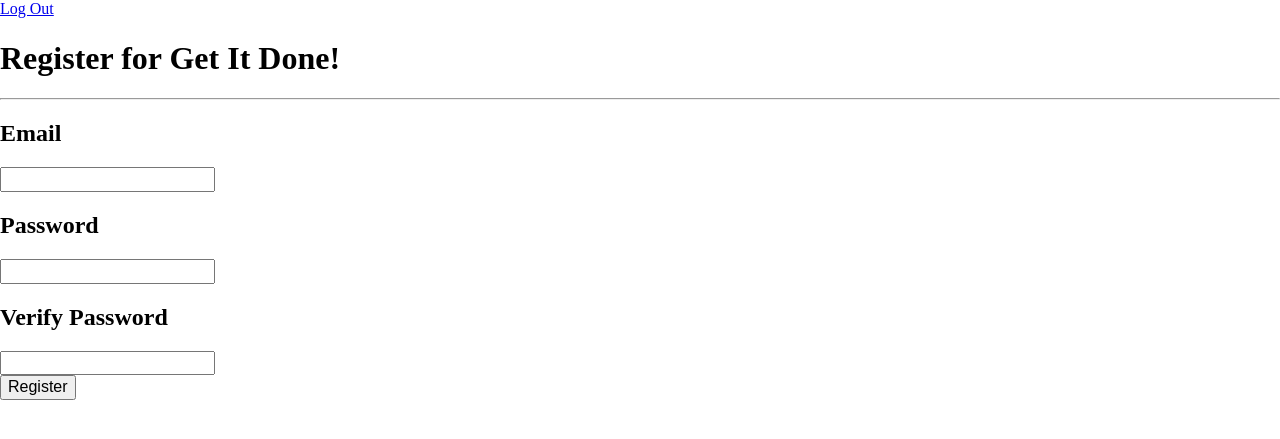
After one commit to JamesCook75/get-it-done, a Flask app: page /register in a window 1280 px wide. The commit adds this page. Shown: the top 439 px of the page. Run offline with Flask 2, Linux system fonts and the light colour scheme.

Commit message:
Class 1- prep - Added Users

```diff
--- a/main.py
+++ b/main.py
@@ -1,4 +1,4 @@
-from flask import Flask, request, redirect, render_template
+from flask import Flask, request, redirect, render_template, session, flash
 from flask_sqlalchemy import SQLAlchemy
 
 app = Flask(__name__)
@@ -6,29 +6,88 @@ app.config['DEBUG'] = True
 app.config['SQLALCHEMY_DATABASE_URI'] = 'mysql+pymysql://get-it-done:beproductive@localhost:8889/get-it-done'
 app.config['SQLALCHEMY_ECHO'] = True
 db = SQLAlchemy(app)
+app.secret_key = 'iewgbaklsjhd'
 
 class Task(db.Model):
     id = db.Column(db.Integer, primary_key=True)
     name = db.Column(db.String(120))
     completed = db.Column(db.Boolean)
+    owner_id = db.Column(db.Integer, db.ForeignKey('user.id'))
 
-    def __init__(self, name):
+    def __init__(self, name, owner):
         self.name = name
         self.completed = False
+        self.owner = owner
+
+class User(db.Model):
+    id = db.Column(db.Integer, primary_key=True)
+    email = db.Column(db.String(120), unique=True)
+    password = db.Column(db.String(120))
+    tasks = db.relationship('Task', backref='owner')
+
+    def __init__(self, email, password):
+        self.email = email
+        self.password = password
+
+@app.before_request
+def require_login():
+    allowed_routes =['login', 'register']
+    if request.endpoint not in allowed_routes and 'email' not in session:
+        return redirect('/login')
+
+@app.route("/login", methods=['POST', 'GET'])
+def login():
+    if request.method == 'POST':
+        email=request.form['email']
+        password=request.form['password']
+
+        user = User.query.filter_by(email=email).first()
+        if user and user.password == password:
+            session['email'] = email
+            flash("Logged In")
+            return redirect('/')
+        else:
+            flash("User password incorrect, or user does not exist", 'error')
+
+    return render_template('login.html')
+
+@app.route('/register', methods=['POST', 'GET'])
+def register():
+    if request.method == 'POST':
+        email = request.form['email']
+        password = request.form['password']
+        verify = request.form['verify']
+
+        existing_user = User.query.filter_by(email=email).first()
+        if not existing_user:
+            new_user = User(email, password)
+            db.session.add(new_user)
+            db.session.commit()
+            session['email'] = email
+            return redirect('/')
+        else:
+            return "<h1>Duplicate User</h1>"
+
+    return render_template('register.html')
+
+@app.route('/logout')
+def logout():
+    del session['email']
+    return redirect('/')
 
 
 @app.route('/', methods=['POST', 'GET'])
 def index():
+    owner = User.query.filter_by(email=session['email']).first()
 
     if request.method == 'POST':
         task_name = request.form['task']
-        new_task = Task(task_name)
+        new_task = Task(task_name, owner)
         db.session.add(new_task)
         db.session.commit()
 
-
-    tasks = Task.query.filter_by(completed=False).all()
-    completed_tasks = Task.query.filter_by(completed=True).all()
+    tasks = Task.query.filter_by(completed=False, owner=owner).all()
+    completed_tasks = Task.query.filter_by(completed=True, owner=owner).all()
     return render_template('todos.html', title="Get It Done!",
         tasks=tasks, completed_tasks=completed_tasks)
 
@@ -42,5 +101,8 @@ def delete_task():
 
     return redirect('/')
 
+
+
+
 if __name__ == '__main__':
     app.run()
--- a/templates/base.html
+++ b/templates/base.html
@@ -2,8 +2,28 @@
 <html>
     <head>
         <title>{{title}}</title>
+        <link href="static/normalize.css" rel="stylesheet" type="text/css">
+        <!-- <link href="static/styles.css" rel="stylesheet" type="text/css"> -->
+        <style>
+            .error {
+                color: red;
+
+            }</style>
+
     </head>
     <body>
+
+        <div>
+            <a href='/logout'>Log Out</a>
+        </div>
+
+        {% with messages = get_flashed_messages(with_categories=True) %}
+            <ul>
+            {% for category, message in messages %}
+                <li class="{{category}}"> {{message}}</li>
+            {% endfor %}
+            </ul>
+        {% endwith %}
 
         {% block content %}
         {% endblock %}
--- /dev/null
+++ b/templates/register.html
@@ -0,0 +1,22 @@
+{% extends "base.html" %}
+    {% block content %}
+        <h1>Register for Get It Done!</h1>
+        <hr />
+        <form method="POST">
+            <label>
+                <h2>Email</h2>
+                <input type="text" name="email" value={{name}}>
+            </label><br/>
+            <label>
+                <h2>Password</h2>
+                <input type="password" name="password" />
+            </label><br/>
+            <label>
+                <h2>Verify Password</h2>
+                <input type="password" name="verify" />
+            </label><br/>
+            <input type="submit"  value="Register"/>
+        </form>
+
+
+    {% endblock %}
```
Also changed, not shown: static/styles.css (added, +30 -0 lines), templates/login.html (added, +18 -0 lines), static/normalize.css (added).
